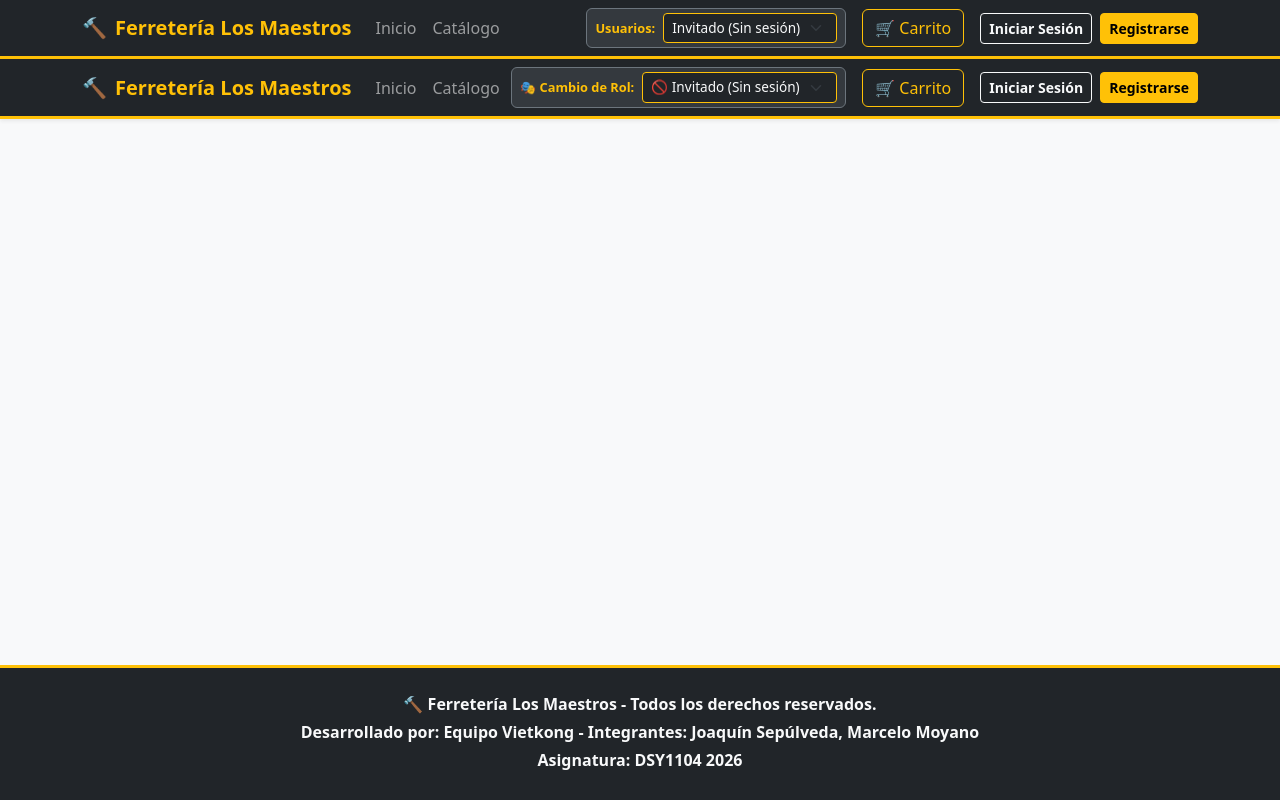
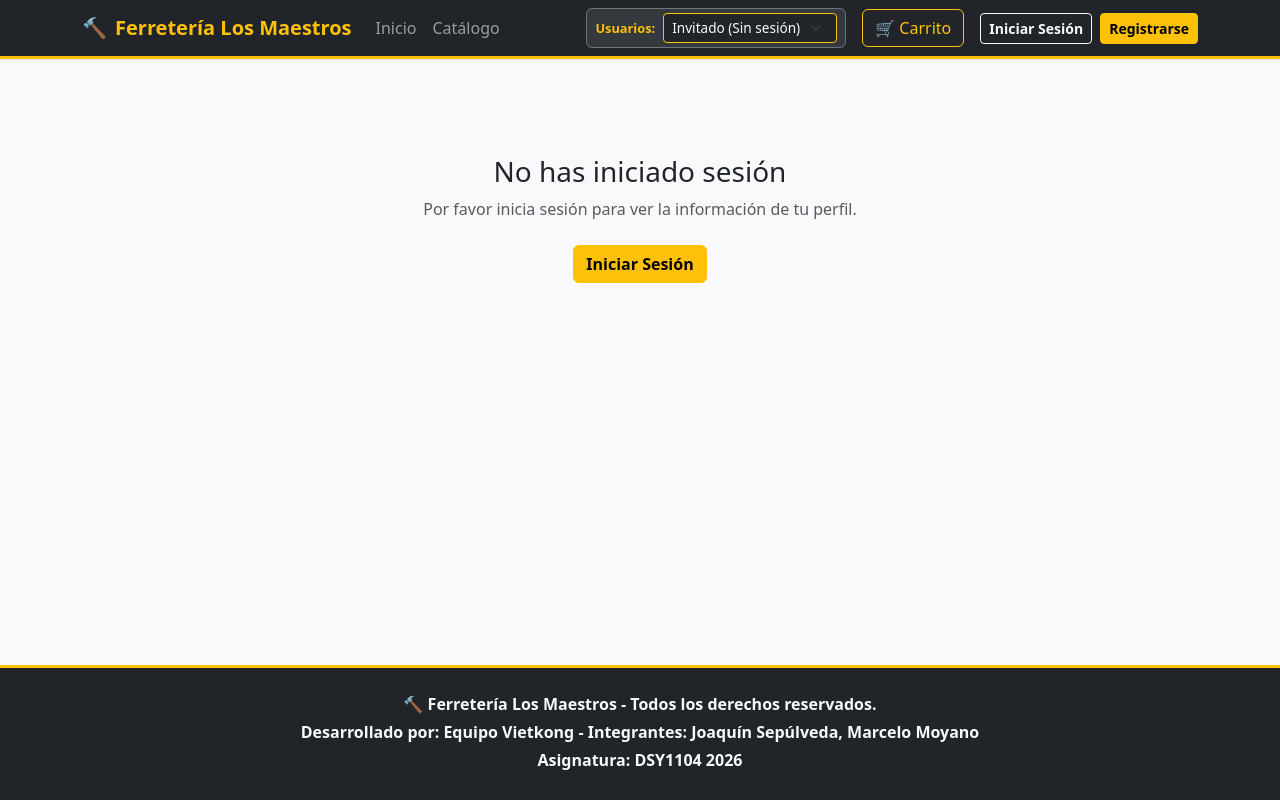
Before and after one commit to Yakim-uwu/EA2-REACT--Ferreteria-los-Maestros, a React (Vite) app: page /perfil in a window 1280 px wide. Built offline with nearby package versions, Linux system fonts and the light colour scheme.

Commit message:
Arreglado error en Perfil.tsx

```diff
--- a/src/pages/Perfil.tsx
+++ b/src/pages/Perfil.tsx
@@ -1,255 +1,90 @@
 import React from "react";
-import { Link, NavLink, useNavigate } from "react-router-dom";
 import { useStore } from "../context/StoreContext";
-import { RolUsuario, Usuario } from "../types";
+import { Link } from "react-router-dom";
 
-export default function Navbar() {
-  const {
-    usuarioActivo,
-    setUsuarioActivo,
-    carrito,
-    cerrarSesion,
-    usuarios,
-    registrarUsuario,
-  } = useStore();
-  const navigate = useNavigate();
+export default function Perfil() {
+  const { usuarioActivo } = useStore();
 
-  const totalItemsCarrito = carrito.reduce(
-    (acc, item) => acc + item.cantidad,
-    0,
-  );
-
-  const handleCambiarRolRapido = (e: React.ChangeEvent<HTMLSelectElement>) => {
-    const seleccion = e.target.value;
-
-    if (seleccion === "invitado") {
-      cerrarSesion();
-      navigate("/");
-      return;
-    }
-
-    const rolDeseado = seleccion as RolUsuario;
-
-    // 1. Buscar si ya existe un usuario registrado con ese rol
-    let usuarioExistente = usuarios.find((u) => u.rol === rolDeseado);
-
-    // 2. Si no existe en LocalStorage, lo creamos automáticamente
-    if (!usuarioExistente) {
-      const nuevosUsuariosDemo: Record<
-        RolUsuario,
-        Omit<Usuario, "id" | "edad">
-      > = {
-        administrador: {
-          nombreCompleto: "Carlos Administrador",
-          fechaNacimiento: "1990-05-15",
-          correo: "admin@ferreteria.cl",
-          direccion: "Av. Central 123",
-          region: "Metropolitana",
-          genero: "masculino",
-          rol: "administrador",
-          contrasena: "123456",
-        },
-        vendedor: {
-          nombreCompleto: "Valeria Vendedora",
-          fechaNacimiento: "1995-08-20",
-          correo: "vendedor@ferreteria.cl",
-          direccion: "Calle Comercio 456",
-          region: "Metropolitana",
-          genero: "femenino",
-          rol: "vendedor",
-          contrasena: "123456",
-        },
-        cliente: {
-          nombreCompleto: "Claudio Cliente",
-          fechaNacimiento: "2000-01-10",
-          correo: "cliente@ferreteria.cl",
-          direccion: "Pasaje Los Olivos 789",
-          region: "Metropolitana",
-          genero: "masculino",
-          rol: "cliente",
-          contrasena: "123456",
-        },
-      };
-
-      const datosNuevo = nuevosUsuariosDemo[rolDeseado];
-      registrarUsuario(datosNuevo);
-      usuarioExistente = { ...datosNuevo, id: `demo-${rolDeseado}`, edad: 30 };
-    }
-
-    // 3. Establecer el usuario activo
-    if (setUsuarioActivo) {
-      setUsuarioActivo(usuarioExistente);
-    }
-
-    if (rolDeseado === "administrador") navigate("/admin");
-    else if (rolDeseado === "vendedor") navigate("/vendedor");
-    else navigate("/");
-  };
+  if (!usuarioActivo) {
+    return (
+      <main className="container my-5 text-center py-5">
+        <h3>No has iniciado sesión</h3>
+        <p className="text-muted">
+          Por favor inicia sesión para ver la información de tu perfil.
+        </p>
+        <Link to="/login" className="btn btn-warning mt-2 fw-bold">
+          Iniciar Sesión
+        </Link>
+      </main>
+    );
+  }
 
   return (
-    <nav className="navbar navbar-expand-lg navbar-dark bg-dark sticky-top border-bottom border-warning border-3 shadow-sm">
-      <div className="container">
-        {/* Marca */}
-        <Link
-          to="/"
-          className="navbar-brand fw-bold text-warning d-flex align-items-center gap-2"
-        >
-          <span>🔨</span> Ferretería Los Maestros
-        </Link>
+    <main className="container my-5">
+      <h2 className="border-bottom border-warning border-3 d-inline-block pb-1 mb-4">
+        Mi Perfil 👤
+      </h2>
 
-        {/* Botón Toggler Móvil */}
-        <button
-          className="navbar-toggler"
-          type="button"
-          data-bs-toggle="collapse"
-          data-bs-target="#navbarContent"
-          aria-controls="navbarContent"
-          aria-expanded="false"
-          aria-label="Toggle navigation"
-        >
-          <span className="navbar-toggler-icon"></span>
-        </button>
+      <div
+        className="card shadow-sm p-4 border-secondary"
+        style={{ maxWidth: "600px" }}
+      >
+        {/* Cabecera del Perfil */}
+        <div className="d-flex align-items-center gap-3 mb-4 border-bottom pb-3">
+          <div
+            className="bg-warning text-dark rounded-circle d-flex align-items-center justify-content-center fw-bold fs-2"
+            style={{ width: "65px", height: "65px", flexShrink: 0 }}
+          >
+            {usuarioActivo.nombreCompleto.charAt(0).toUpperCase()}
+          </div>
+          <div>
+            <h4 className="mb-1 fw-bold">{usuarioActivo.nombreCompleto}</h4>
+            <span className="badge bg-warning text-dark text-capitalize fw-bold">
+              Rol: {usuarioActivo.rol}
+            </span>
+          </div>
+        </div>
 
-        <div className="collapse navbar-collapse" id="navbarContent">
-          {/* Enlaces Principales de Navegación */}
-          <ul className="navbar-nav me-auto mb-2 mb-lg-0">
-            <li className="nav-item">
-              <NavLink
-                to="/"
-                className={({ isActive }) =>
-                  `nav-link ${isActive ? "active text-warning fw-bold" : ""}`
-                }
-              >
-                Inicio
-              </NavLink>
-            </li>
-
-            <li className="nav-item">
-              <NavLink
-                to="/catalogo"
-                className={({ isActive }) =>
-                  `nav-link ${isActive ? "active text-warning fw-bold" : ""}`
-                }
-              >
-                Catálogo
-              </NavLink>
-            </li>
-
-            {/* 👤 Enlace a Mi Perfil (Visible para cualquier usuario autenticado) */}
-            {usuarioActivo && (
-              <li className="nav-item">
-                <NavLink
-                  to="/perfil"
-                  className={({ isActive }) =>
-                    `nav-link ${isActive ? "active text-warning fw-bold" : ""}`
-                  }
-                >
-                  👤 Mi Perfil
-                </NavLink>
-              </li>
-            )}
-
-            {/* ⚙️ Panel de Administración (Solo Administrador) */}
-            {usuarioActivo?.rol === "administrador" && (
-              <li className="nav-item">
-                <NavLink
-                  to="/admin"
-                  className={({ isActive }) =>
-                    `nav-link ${isActive ? "active text-warning fw-bold" : ""}`
-                  }
-                >
-                  ⚙️ Panel Admin
-                </NavLink>
-              </li>
-            )}
-
-            {/* 📦 Gestión de Ventas (Solo Vendedor) */}
-            {usuarioActivo?.rol === "vendedor" && (
-              <li className="nav-item">
-                <NavLink
-                  to="/vendedor"
-                  className={({ isActive }) =>
-                    `nav-link ${isActive ? "active text-warning fw-bold" : ""}`
-                  }
-                >
-                  📦 Gestión Ventas
-                </NavLink>
-              </li>
-            )}
-          </ul>
-
-          {/* Selector Rápido de Rol */}
-          <div className="d-flex align-items-center gap-2 my-2 my-lg-0 me-lg-3 bg-secondary bg-opacity-25 p-1 px-2 rounded border border-secondary">
-            <small
-              className="text-warning fw-bold text-nowrap"
-              style={{ fontSize: "0.8rem" }}
-            >
-              🎭 Cambio de Rol:
-            </small>
-            <select
-              className="form-select form-select-sm bg-dark text-light border-warning"
-              style={{ fontSize: "0.85rem", cursor: "pointer" }}
-              value={usuarioActivo ? usuarioActivo.rol : "invitado"}
-              onChange={handleCambiarRolRapido}
-            >
-              <option value="invitado">🚫 Invitado (Sin sesión)</option>
-              <option value="cliente">👤 Cliente</option>
-              <option value="vendedor">📦 Vendedor</option>
-              <option value="administrador">⚙️ Administrador</option>
-            </select>
+        {/* Detalles del Usuario */}
+        <div className="row g-3">
+          <div className="col-md-6">
+            <label className="text-muted small d-block">
+              Correo Electrónico
+            </label>
+            <span className="fw-semibold">{usuarioActivo.correo}</span>
           </div>
 
-          {/* Carrito y Botón de Perfil/Cerrar Sesión */}
-          <div className="d-flex align-items-center gap-2">
-            <Link
-              to="/carrito"
-              className="btn btn-outline-warning position-relative me-2"
-            >
-              🛒 Carrito
-              {totalItemsCarrito > 0 && (
-                <span className="position-absolute top-0 start-100 translate-middle badge rounded-pill bg-danger">
-                  {totalItemsCarrito}
-                </span>
-              )}
-            </Link>
+          <div className="col-md-6">
+            <label className="text-muted small d-block">
+              Fecha de Nacimiento
+            </label>
+            <span className="fw-semibold">
+              {usuarioActivo.fechaNacimiento || "No especificada"}
+            </span>
+          </div>
 
-            {usuarioActivo ? (
-              <div className="d-flex align-items-center gap-2">
-                {/* Al hacer clic en el nombre va directo a /perfil */}
-                <Link
-                  to="/perfil"
-                  className="btn btn-warning fw-bold text-capitalize"
-                >
-                  👤 {usuarioActivo.nombreCompleto.split(" ")[0]} (
-                  {usuarioActivo.rol})
-                </Link>
-                <button
-                  onClick={() => {
-                    cerrarSesion();
-                    navigate("/login");
-                  }}
-                  className="btn btn-outline-danger btn-sm fw-bold"
-                  title="Cerrar Sesión"
-                >
-                  Salir
-                </button>
-              </div>
-            ) : (
-              <div className="d-flex gap-2">
-                <Link
-                  to="/login"
-                  className="btn btn-outline-light btn-sm fw-semibold"
-                >
-                  Iniciar Sesión
-                </Link>
-                <Link to="/registro" className="btn btn-warning btn-sm fw-bold">
-                  Registrarse
-                </Link>
-              </div>
-            )}
+          <div className="col-md-6">
+            <label className="text-muted small d-block">Género</label>
+            <span className="fw-semibold text-capitalize">
+              {usuarioActivo.genero || "No especificado"}
+            </span>
+          </div>
+
+          <div className="col-md-6">
+            <label className="text-muted small d-block">Región</label>
+            <span className="fw-semibold">
+              {usuarioActivo.region || "No especificada"}
+            </span>
+          </div>
+
+          <div className="col-12">
+            <label className="text-muted small d-block">Dirección</label>
+            <span className="fw-semibold">
+              {usuarioActivo.direccion || "No especificada"}
+            </span>
           </div>
         </div>
       </div>
-    </nav>
+    </main>
   );
 }
```
